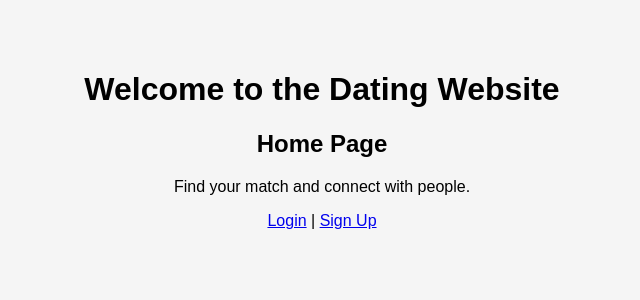
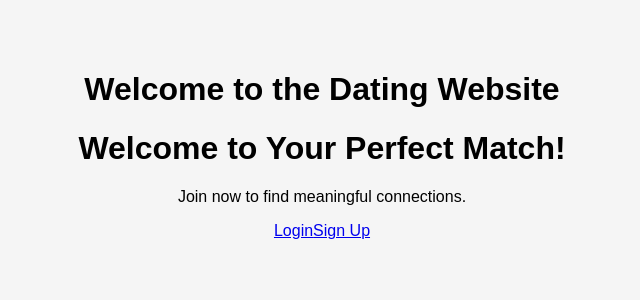
Before and after one commit to Philliphigo/Dating-website, a React app in the folder client/: page / in a window 1280 px wide. Shown: the top 300 px of the page, without its empty margins (318-958 px from the left). Built offline with nearby package versions, Linux system fonts and the light colour scheme.

Commit message:
Update Home.js

```diff
--- a/client/Home.js
+++ b/client/Home.js
@@ -1,12 +1,18 @@
 // client/Home.js
 import React from 'react';
+import './style.css'; // Import the CSS file for styling
 
 function Home() {
   return (
-    <div>
-      <h2>Home Page</h2>
-      <p>Find your match and connect with people.</p>
-      <a href="/login">Login</a> | <a href="/signup">Sign Up</a>
+    <div className="home-container">
+      <div className="welcome-section">
+        <h1>Welcome to Your Perfect Match!</h1>
+        <p>Join now to find meaningful connections.</p>
+        <div className="action-buttons">
+          <a href="/login" className="button">Login</a>
+          <a href="/signup" className="button">Sign Up</a>
+        </div>
+      </div>
     </div>
   );
 }
```
